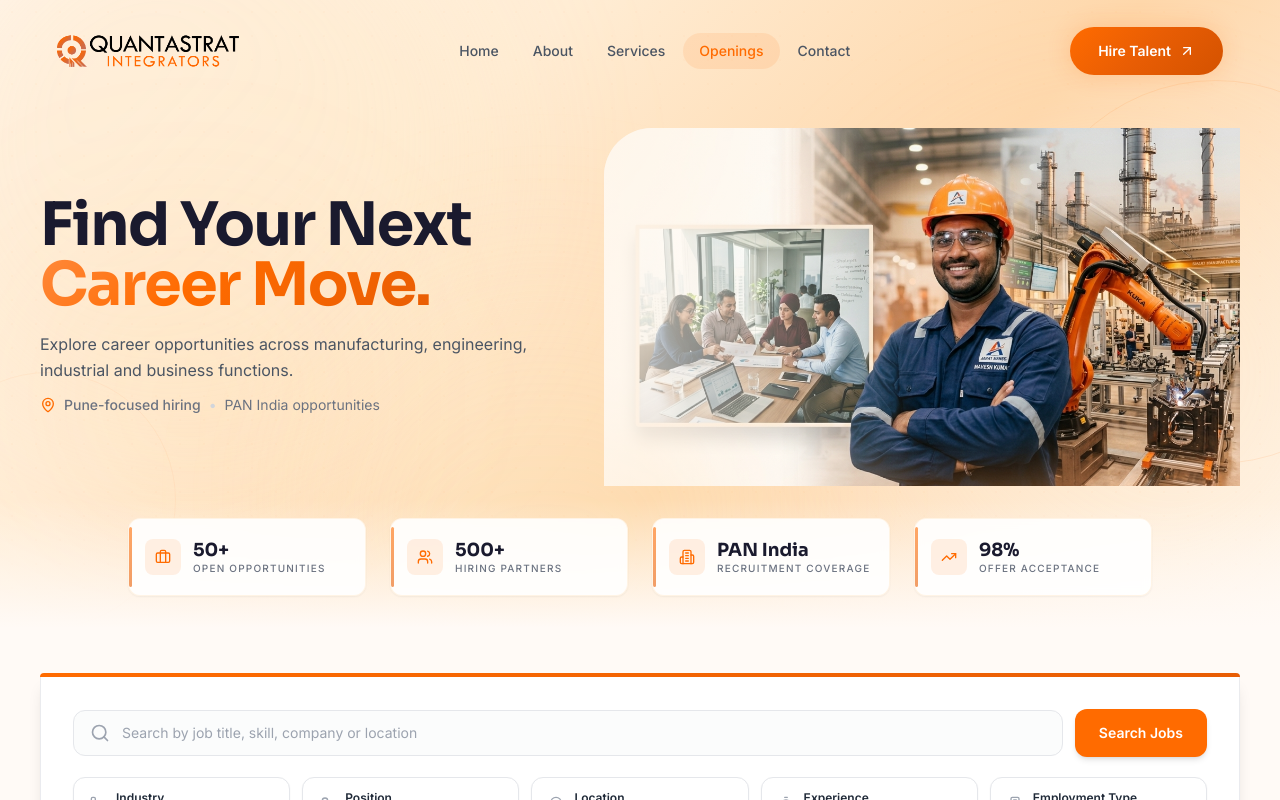
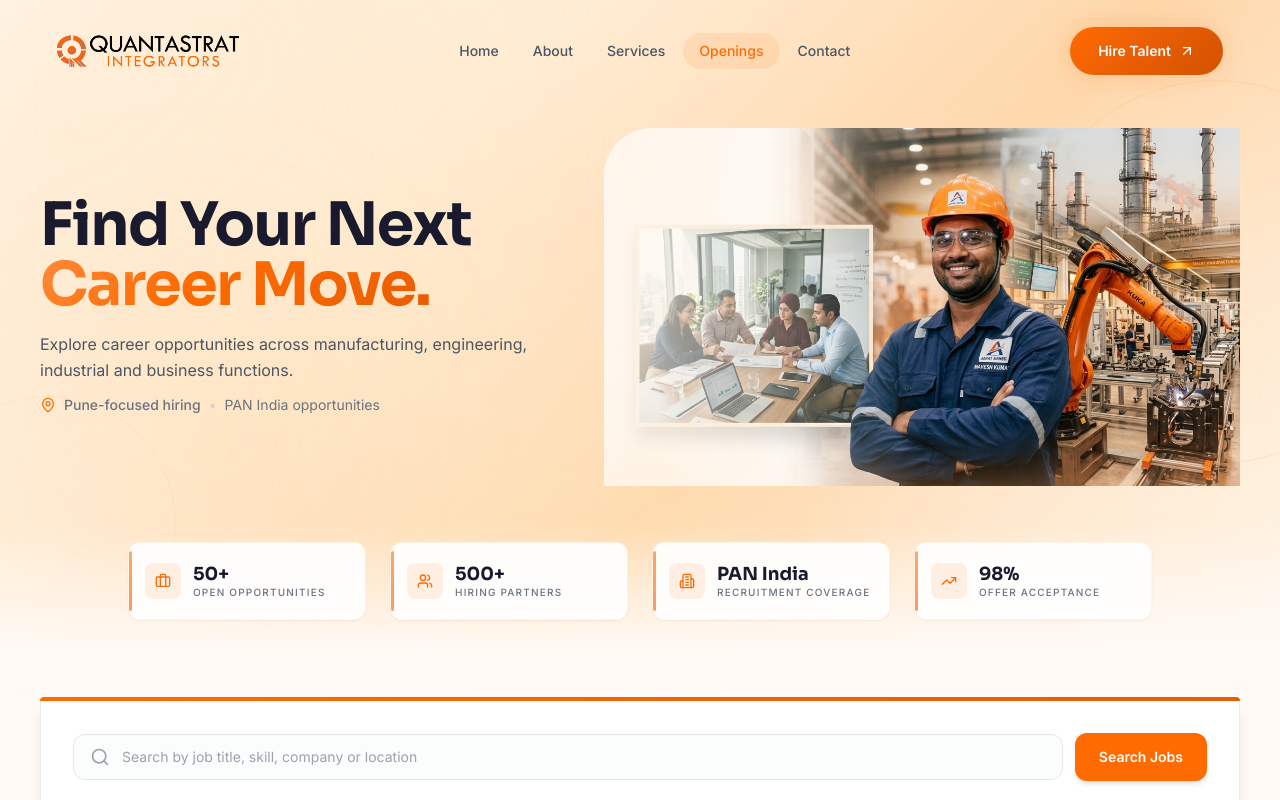
Before and after one commit to kawadeIshwar/Quantastrat-Integrators, a Next.js app: page /careers in a window 1280 px wide. Shown: the top 800 px of the page. Built offline with nearby package versions, Linux system fonts and the light colour scheme.

Commit message:
file update

```diff
--- a/src/app/careers/page.tsx
+++ b/src/app/careers/page.tsx
@@ -77,7 +77,7 @@ export default function CareersPage() {
           </div>
 
           {/* Stats row */}
-          <div className="relative z-10 mx-auto mt-8 mb-8 grid grid-cols-2 gap-6 md:grid-cols-4 max-w-5xl">
+          <div className="relative z-10 mx-auto mt-14 mb-8 grid grid-cols-2 gap-6 md:grid-cols-4 max-w-5xl">
             {STATS.map((s) => (
               <div
                 key={s.label}
```
Also changed, not shown: src/components/careers/JobsBoard.tsx (+4 -8 lines).
